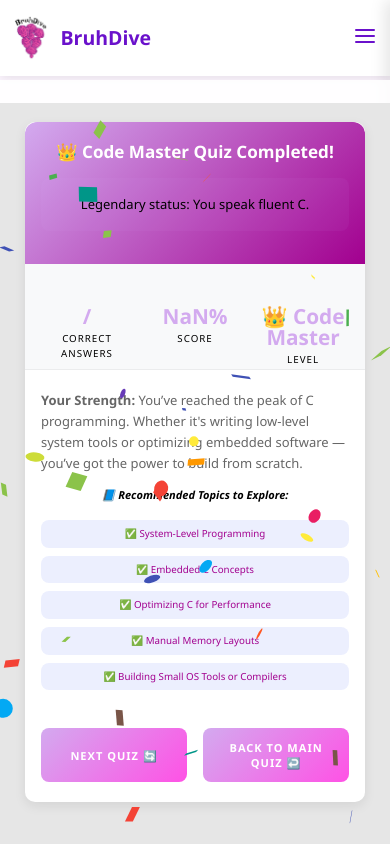
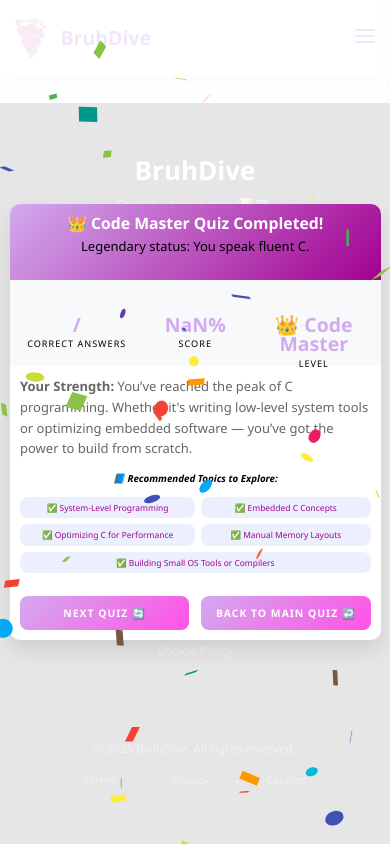
Before and after one commit to LoharPoonam/BruhDive-An-online-quiz-platform, a React (Vite) app in the folder frontend/: page /quiz/c/results in a window 390 px wide. Built offline with nearby package versions, Linux system fonts and the light colour scheme.

Commit message:
Updated Code

```diff
--- a/frontend/src/components/QuizLanguages/StylesQuiz/Results.css
+++ b/frontend/src/components/QuizLanguages/StylesQuiz/Results.css
@@ -1,17 +1,11 @@
 :root {
-  /* Original color palette */
-  --color-primary: #d3aaef; /* Original purple */
-  --color-primary-light: hsl(309, 100%, 66%); /* Original bright pink */
-  --color-primary-dark: #a2008f; /* Original dark pink */
-  --color-light: #f8f9fa; /* Light background */
-  --color-dark: hsl(0, 0%, 0%); /* Black for text */
-  --color-gray: #000101; /* Nearly black for secondary text */
-  --color-white: #ffffff; /* White */
-  --color-success: #28a745; /* Success green */
-  --color-error: #dc3545; /* Error red */
-  --border-radius: 15px; /* Consistent border radius */
-  --box-shadow: 0 10px 20px rgba(0, 0, 0, 0.1); /* Shadow */
-  --transition: all 0.3s ease; /* Smooth transitions */
+  --color-primary: #d3aaef;
+  --color-primary-light: hsl(309, 100%, 66%);
+  --color-primary-dark: #a2008f;
+  --color-light: #f8f9fa;
+  --color-dark: hsl(0, 0%, 0%);
+  --color-gray: #000101;
+  --color-white: #ffffff;
 }
 
 @keyframes fadeIn {
@@ -70,18 +64,18 @@
   justify-content: center;
   align-items: center;
   z-index: 1000;
-  padding: 24px;
+  padding: 15px;
   overflow: hidden;
-  margin-top: 80px; /* Space below navbar */
+  height: calc(100vh - var(--navbar-height));
 }
 
 .results-card {
   width: 100%;
-  max-width: 650px;
-  max-height: 85vh;
+  max-width: 600px;
+  max-height: 90vh;
   background-color: var(--color-white);
-  border-radius: var(--border-radius);
-  box-shadow: var(--box-shadow);
+  border-radius: 15px;
+  box-shadow: 0 10px 20px rgba(0, 0, 0, 0.1);
   overflow: auto;
   opacity: 0;
   transform: scale(0.9);
@@ -92,7 +86,7 @@
 }
 
 .results-header {
-  padding: 28px 24px;
+  padding: 20px;
   text-align: center;
   background: linear-gradient(
     135deg,
@@ -100,31 +94,29 @@
     var(--color-primary-dark)
   );
   color: var(--color-white);
-  border-radius: var(--border-radius) var(--border-radius) 0 0;
 }
 
 .quiz-completed {
   font-size: 1.8rem;
   font-weight: 700;
-  margin-bottom: 10px;
+  margin-bottom: 8px;
   animation: pulse 2s infinite;
 }
 
 .confetti {
   position: absolute;
-  width: 12px;
-  height: 12px;
-  top: -12px;
+  width: 10px;
+  height: 10px;
+  top: -10px;
   animation: confettiRain linear forwards;
 }
 
 .score-display {
   display: flex;
   justify-content: space-between;
-  padding: 32px 24px;
+  padding: 25px;
   background-color: var(--color-light);
-  gap: 16px;
-  border-bottom: 1px solid rgba(0, 0, 0, 0.05);
+  gap: 10px;
 }
 
 .score-section {
@@ -150,62 +142,59 @@
 }
 
 .score-value {
-  font-size: 2.2rem;
+  font-size: 2rem;
   font-weight: 800;
   color: var(--color-primary);
   line-height: 1;
 }
 
 .score-label {
-  font-size: 0.85rem;
+  font-size: 0.8rem;
   color: var(--color-gray);
-  margin-top: 6px;
+  margin-top: 3px;
   text-transform: uppercase;
   letter-spacing: 1px;
-  font-weight: 500;
 }
 
 .results-content {
-  padding: 28px 24px;
+  padding: 15px;
 }
 
 .recommendations {
   background-color: rgba(67, 97, 238, 0.05);
-  padding: 24px;
+  padding: 15px;
   border-radius: 12px;
-  margin-bottom: 32px;
-  border: 1px solid rgba(211, 170, 239, 0.1);
+  margin-bottom: 25px;
 }
 
 .recommendation-paragraph {
-  font-size: 1rem;
-  line-height: 1.6;
+  font-size: 0.9rem;
+  line-height: 1.5;
   color: var(--color-dark);
-  margin-bottom: 20px;
+  margin-bottom: 15px;
   text-align: center;
   font-style: italic;
 }
 
 .learning-topics {
-  margin-bottom: 32px;
+  margin-bottom: 25px;
 }
 
 .topic-group-title {
-  font-size: 1.1rem;
+  font-size: 1rem;
   color: var(--color-primary);
-  margin-bottom: 16px;
+  margin-bottom: 8px;
   text-align: center;
   position: relative;
-  font-weight: 600;
 }
 
 .topic-group-title::after {
   content: "";
   position: absolute;
-  bottom: -8px;
+  bottom: -5px;
   left: 50%;
   transform: translateX(-50%);
-  width: 60px;
+  width: 50px;
   height: 2px;
   background-color: var(--color-primary);
 }
@@ -216,17 +205,17 @@
   display: flex;
   flex-wrap: wrap;
   justify-content: center;
-  gap: 10px;
-  margin: 16px 0;
+  gap: 8px;
+  margin: 10px 0;
 }
 
 .topic-list li {
   background-color: rgba(67, 97, 238, 0.1);
-  padding: 10px 16px;
+  padding: 8px 12px;
   border-radius: 8px;
-  font-size: 0.9rem;
+  font-size: 0.8rem;
   color: var(--color-primary-dark);
-  transition: var(--transition);
+  transition: background-color 0.3s ease;
   white-space: nowrap;
   overflow: hidden;
   text-overflow: ellipsis;
@@ -235,21 +224,20 @@
 
 .topic-list li:hover {
   background-color: rgba(67, 97, 238, 0.2);
-  transform: translateY(-2px);
 }
 
 .action-buttons {
   display: flex;
-  gap: 16px;
+  gap: 12px;
   justify-content: center;
-  margin-top: 24px;
+  margin-top: 10px;
   flex-wrap: wrap; /* for mobile responsiveness */
 }
 
 .action-button {
   flex: 1;
-  min-width: 140px;
-  padding: 14px 20px;
+  min-width: 120px;
+  padding: 12px;
   background: linear-gradient(
     135deg,
     var(--color-primary),
@@ -258,29 +246,29 @@
   color: var(--color-white);
   border: none;
   border-radius: 8px;
-  font-size: 0.95rem;
+  font-size: 0.9rem;
   font-weight: 600;
   cursor: pointer;
-  transition: var(--transition);
+  transition: all 0.3s ease;
   text-transform: uppercase;
   letter-spacing: 1px;
 }
 
 .action-button:hover {
   transform: translateY(-3px);
-  box-shadow: 0 5px 15px rgba(162, 0, 143, 0.3);
+  box-shadow: 0 4px 6px rgba(0, 0, 0, 0.1);
 }
 
 .answer-review-list {
   list-style-type: none;
   padding: 0;
-  margin-top: 1.5rem;
+  margin-top: 1rem;
 }
 
 .answer-review-item {
-  background-color: var(--color-light);
-  padding: 16px;
-  margin-bottom: 16px;
+  background-color: #f8f9fa;
+  padding: 1rem;
+  margin-bottom: 1rem;
   border-left: 5px solid #ccc;
   border-radius: 6px;
 }
@@ -304,104 +292,93 @@
 }
 
 .answer-label {
-  font-weight: 600;
-  color: var(--color-dark);
-  margin-bottom: 8px;
-  display: block;
+  font-weight: 500;
 }
 
 .code-editor-label {
   font-style: italic;
   color: #6c757d;
-  margin-top: 10px;
-  font-size: 0.9rem;
+  margin-top: 0.5rem;
 }
 
 .performance-message {
-  color: var(--color-dark);
-  margin-top: 16px;
-  padding: 16px;
-  background-color: rgba(211, 170, 239, 0.05);
-  border-radius: 8px;
-  text-align: center;
-  font-weight: 500;
+  color: #000000;
 }
 
 /* Mobile Responsive Styles */
 @media (max-width: 768px) {
   .results-overlay {
-    padding: 16px;
+    height: calc(100vh - var(--navbar-height));
+    padding: 0;
   }
 
   .results-card {
     width: 95%;
-    max-width: 500px;
-    max-height: 90vh;
+    max-width: 400px;
+    max-height: 95vh;
     margin: 0 auto;
     border-radius: 10px;
   }
 
   .results-header {
-    padding: 20px 16px;
+    padding: 10px;
   }
 
   .quiz-completed {
-    font-size: 1.5rem;
-    margin-bottom: 8px;
+    font-size: 1.3rem;
+    margin-bottom: 3px;
   }
 
   .score-display {
     flex-direction: row;
-    padding: 24px 16px;
-    gap: 12px;
+    padding: 10px;
+    gap: 5px;
   }
 
   .score-section {
     margin: 0;
-    padding: 6px;
+    padding: 5px;
   }
 
   .score-value {
-    font-size: 1.8rem;
+    font-size: 1.5rem;
   }
 
   .score-label {
-    font-size: 0.75rem;
-    margin-top: 4px;
+    font-size: 0.7rem;
   }
 
   .results-content {
-    padding: 20px 16px;
+    padding: 10px;
   }
 
   .recommendations {
-    padding: 16px;
-    margin-bottom: 24px;
+    padding: 10px;
+    margin-bottom: 10px;
   }
 
   .recommendation-paragraph {
-    font-size: 0.9rem;
-    margin-bottom: 16px;
+    font-size: 0.8rem;
+    margin-bottom: 10px;
     white-space: normal;
   }
 
   .topic-group-title {
-    font-size: 1rem;
-    margin-bottom: 14px;
+    font-size: 0.9rem;
   }
 
   .topic-list {
     display: flex;
     flex-wrap: wrap;
     justify-content: center;
-    gap: 8px;
-    padding-bottom: 8px;
+    gap: 6px;
+    padding-bottom: 5px;
   }
 
   .topic-list li {
     flex: 1 0 auto;
-    padding: 8px 12px;
-    font-size: 0.8rem;
+    padding: 5px 8px;
+    font-size: 0.7rem;
     text-align: center;
     min-width: calc(50% - 10px);
     box-sizing: border-box;
@@ -409,9 +386,9 @@
   }
 
   .action-button {
-    padding: 12px 16px;
-    font-size: 0.85rem;
-    margin-top: 6px;
+    padding: 10px;
+    font-size: 0.8rem;
+    margin-top: 8px;
   }
 }
 
@@ -422,25 +399,16 @@
   }
 
   .quiz-completed {
-    font-size: 1.3rem;
+    font-size: 1.2rem;
   }
 
   .topic-list li {
-    min-width: calc(50% - 8px);
-    font-size: 0.75rem;
-    padding: 6px 10px;
+    min-width: calc(50% - 6px);
+    font-size: 0.65rem;
+    padding: 4px 6px;
   }
 
   .recommendation-paragraph {
-    font-size: 0.85rem;
-  }
-
-  .score-display {
-    padding: 16px 12px;
-    gap: 8px;
-  }
-
-  .score-value {
-    font-size: 1.6rem;
+    font-size: 0.75rem;
   }
 }
```
